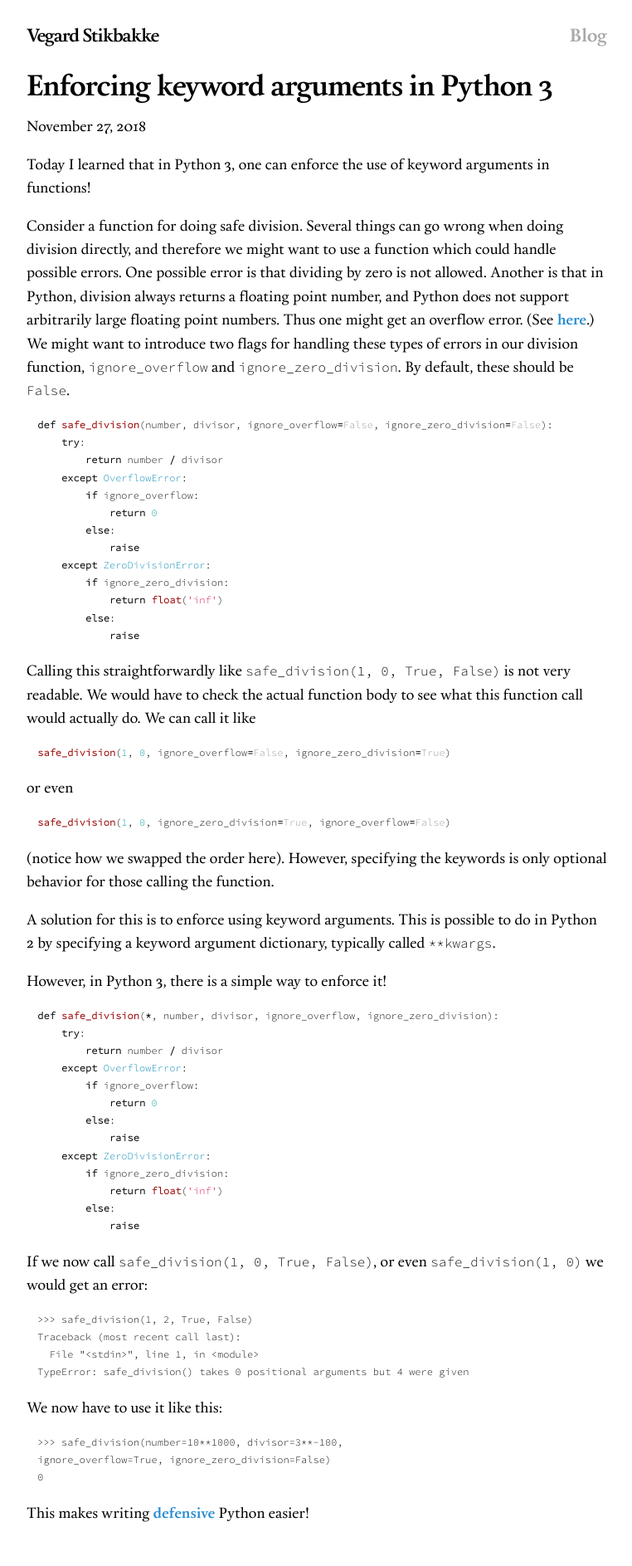
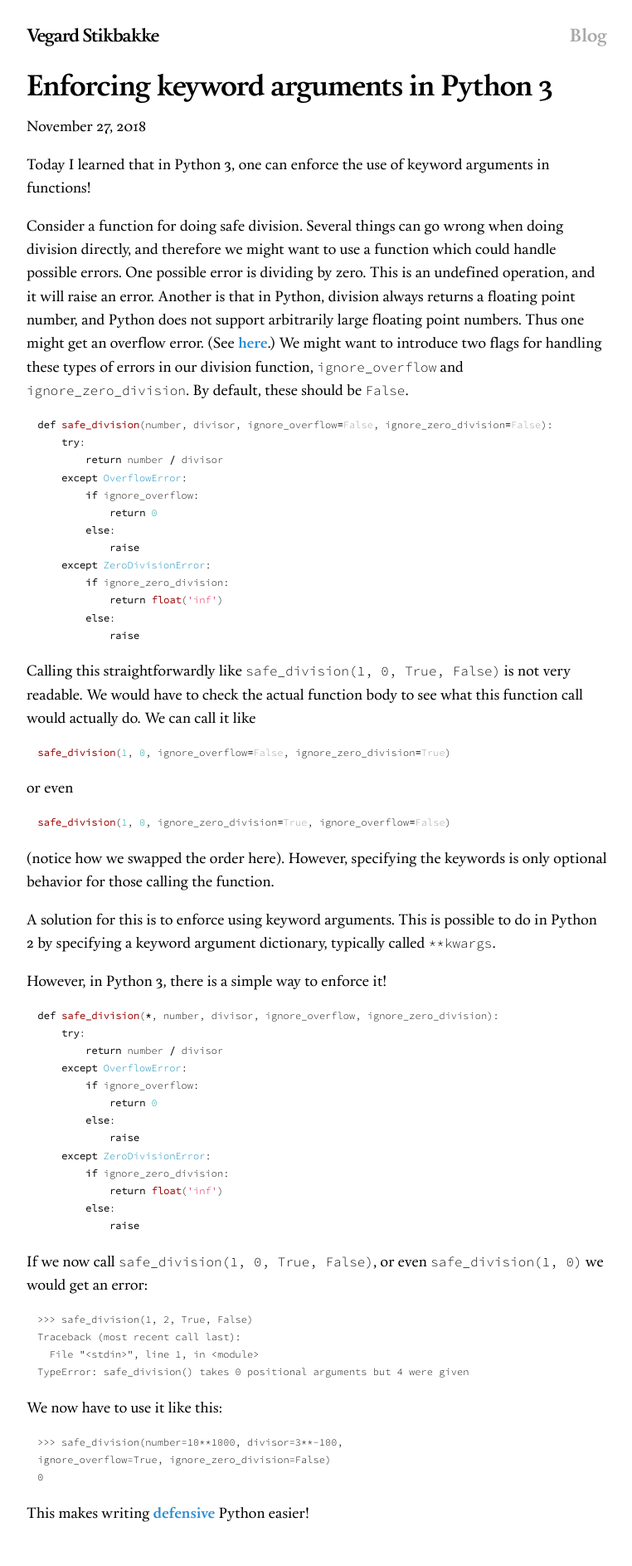
Before and after one commit to vegarsti/vegarsti.github.io, a Jekyll site: the page built from _posts/2018-11-27-python-keyword-only.md, in a window 1280 px wide. Shown: the whole page at 83% size, without its empty margins (258-1020 px from the left). Built offline with Jekyll 4.4.1, drawn with Linux system fonts in a browser that asks for light colours; nearby versions of some CDN libraries.

Commit message:
Small change in post

````diff
--- a/_posts/2018-11-27-python-keyword-only.md
+++ b/_posts/2018-11-27-python-keyword-only.md
@@ -5,7 +5,7 @@ title: Enforcing keyword arguments in Python 3
 
 Today I learned that in Python 3, one can enforce the use of keyword arguments in functions!
 
-Consider a function for doing safe division. Several things can go wrong when doing division directly, and therefore we might want to use a function which could handle possible errors. One possible error is that dividing by zero is not allowed. Another is that in Python, division always returns a floating point number, and Python does not support arbitrarily large floating point numbers. Thus one might get an overflow error. (See [here](https://stackoverflow.com/questions/27946595/how-to-manage-division-of-huge-numbers-in-python).) We might want to introduce two flags for handling these types of errors in our division function, `ignore_overflow` and `ignore_zero_division`. By default, these should be `False`.
+Consider a function for doing safe division. Several things can go wrong when doing division directly, and therefore we might want to use a function which could handle possible errors. One possible error is dividing by zero. This is an undefined operation, and it will raise an error. Another is that in Python, division always returns a floating point number, and Python does not support arbitrarily large floating point numbers. Thus one might get an overflow error. (See [here](https://stackoverflow.com/questions/27946595/how-to-manage-division-of-huge-numbers-in-python).) We might want to introduce two flags for handling these types of errors in our division function, `ignore_overflow` and `ignore_zero_division`. By default, these should be `False`.
 
 ```python
 def safe_division(number, divisor, ignore_overflow=False, ignore_zero_division=False):
````
